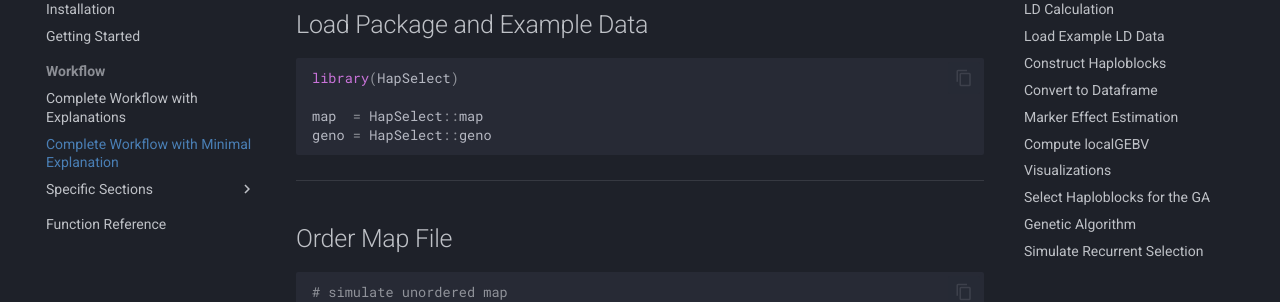
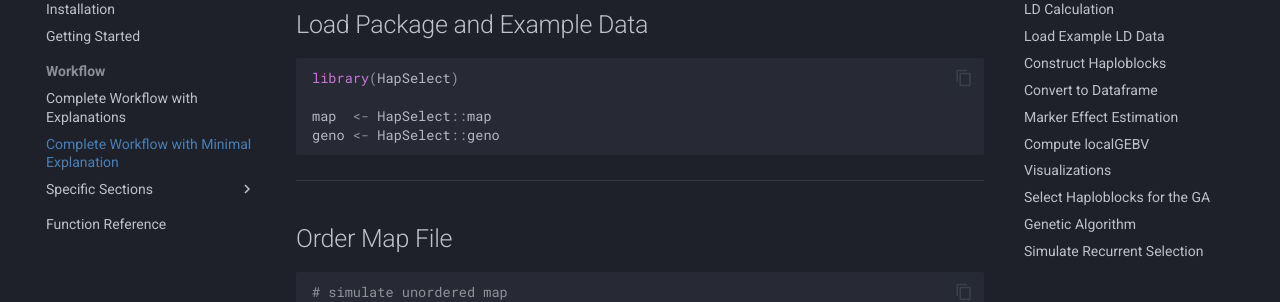
Before and after one commit to wrshf7/HapSelect-Docs, an MkDocs documentation site: the page built from docs/workflow/example_workflow_minimal_comments.md, in a window 1280 px wide and 900 px high, scrolled down 354 px. Shown: the part 153-455 px from the top of the window. Built offline with MkDocs 1.6.1 and Material for MkDocs 9.7.7, drawn with Linux system fonts in a browser that asks for light colours; comment, search, counter and statistics services are not loaded.

````diff
--- a/docs/workflow/example_workflow_minimal_comments.md
+++ b/docs/workflow/example_workflow_minimal_comments.md
@@ -17,8 +17,8 @@ Minimal workflow demonstrating:
 ```r
 library(HapSelect)
 
-map  = HapSelect::map
-geno = HapSelect::geno
+map  <- HapSelect::map
+geno <- HapSelect::geno
 ```
 
 ---
````
